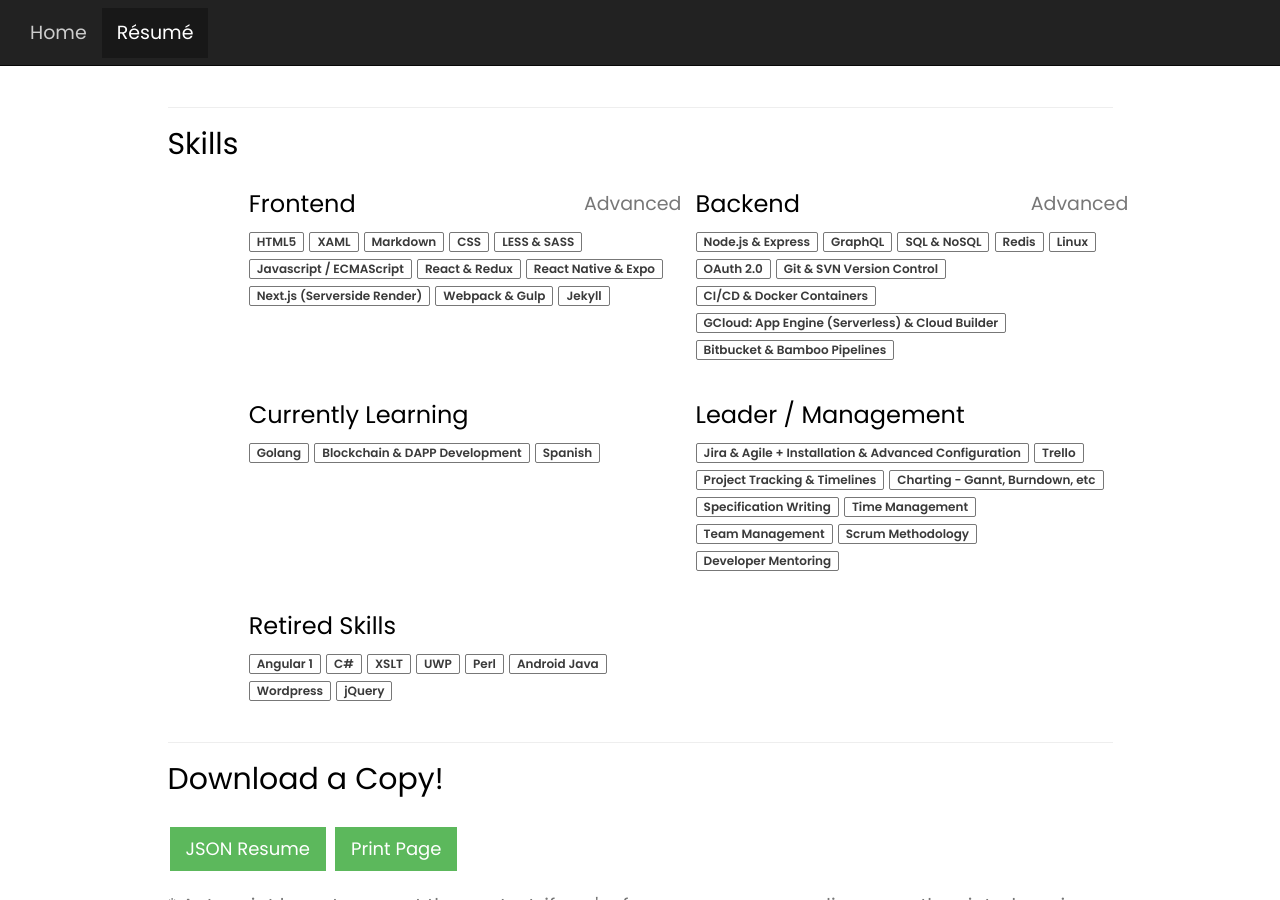
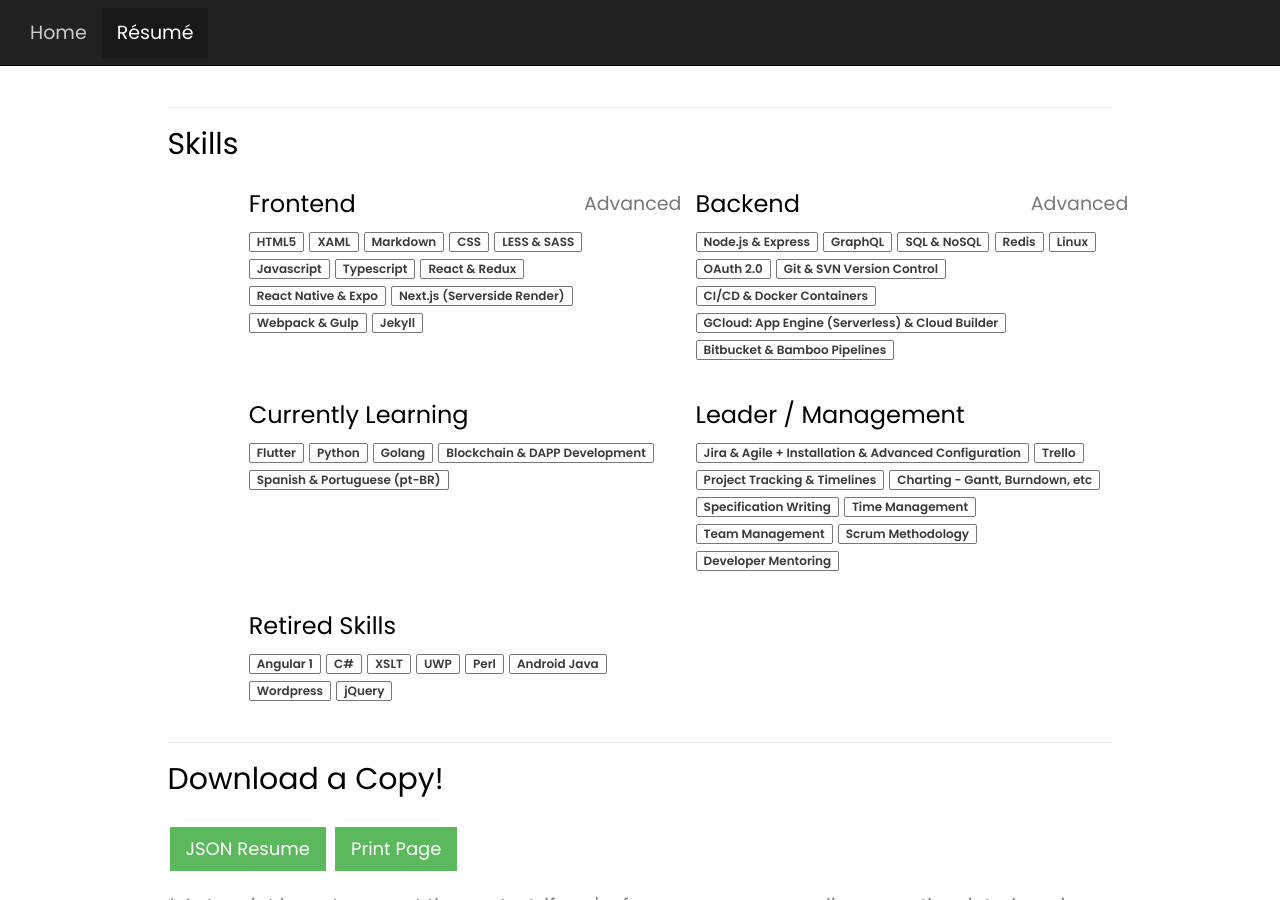
Before and after one commit to stevenkissack/stevokk.github.io, a Jekyll site: the page built from _pages/resume.md, in a window 1280 px wide and 900 px high, scrolled down 2058 px. Built offline with Jekyll 4.4.1, drawn with Linux system fonts in a browser that asks for light colours; nearby versions of some CDN libraries.

Commit message:
Update resume.json
small career update

```diff
--- a/_data/resume.json
+++ b/_data/resume.json
@@ -119,7 +119,8 @@
           "Markdown",
           "CSS",
           "LESS & SASS",
-          "Javascript / ECMAScript",
+          "Javascript",
+          "Typescript",
           "React & Redux",
           "React Native & Expo",
           "Next.js (Serverside Render)",
@@ -146,9 +147,11 @@
       {
         "name": "Currently Learning",
         "keywords": [
+          "Flutter",
+          "Python",
           "Golang",
           "Blockchain & DAPP Development",
-          "Spanish"
+          "Spanish & Portuguese (pt-BR)"
         ]
       },
       {
@@ -157,7 +160,7 @@
           "Jira & Agile + Installation & Advanced Configuration",
           "Trello",
           "Project Tracking & Timelines",
-          "Charting - Gannt, Burndown, etc",
+          "Charting - Gantt, Burndown, etc",
           "Specification Writing",
           "Time Management",
           "Team Management",
@@ -191,7 +194,7 @@
         "keywords": []
       },
       {
-        "name": "Skydiving",
+        "name": "Kitesurfing",
         "keywords": []
       },
       {
```
